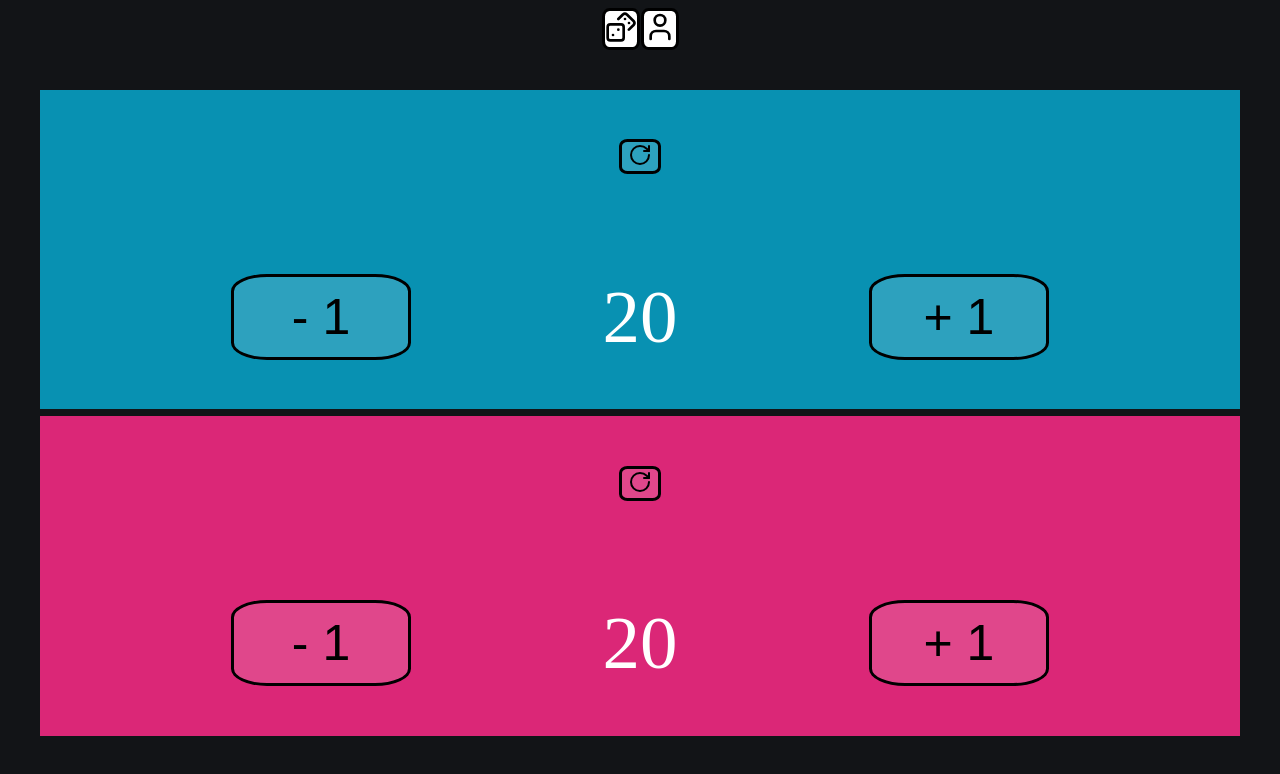
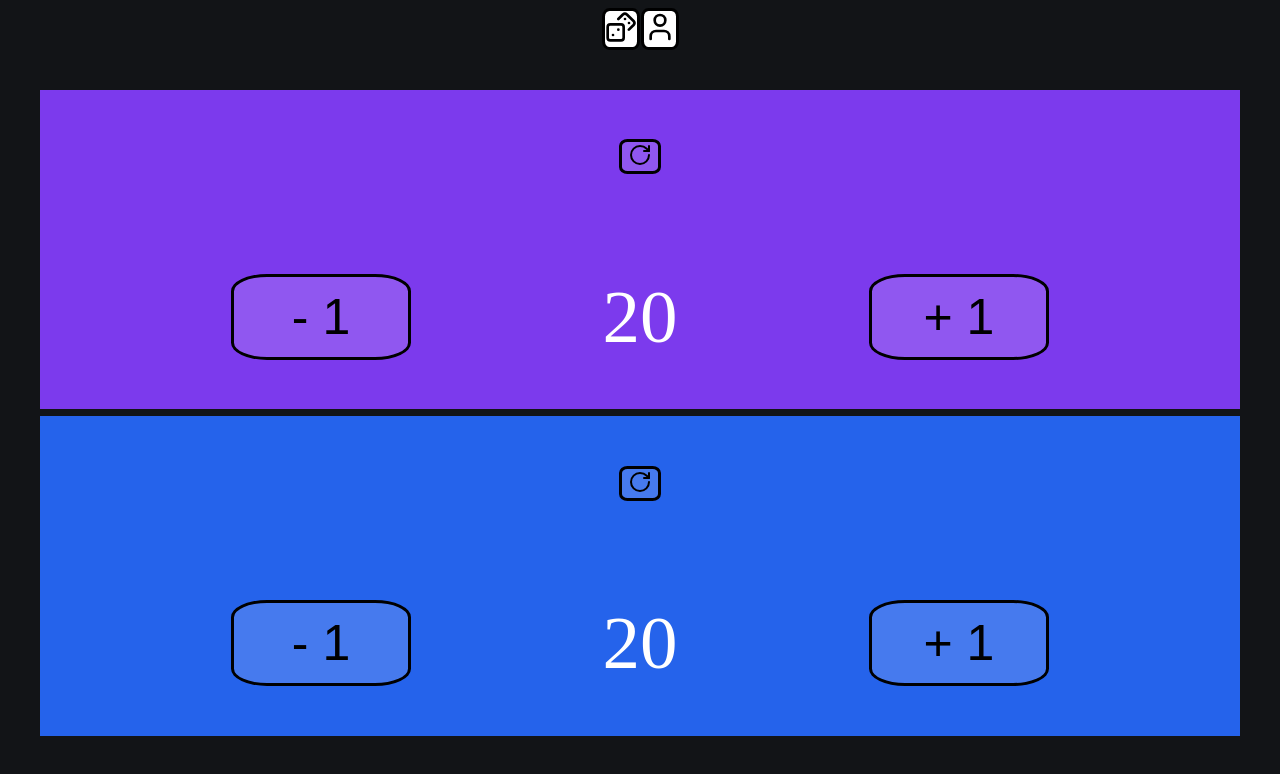
Before and after one commit to Travis613/mtg-life-tracker-web-app, a React (Vite) app in the folder life-counter/: page / in a window 1280 px wide. Shown: the top 774 px of the page. Built offline with nearby package versions, Linux system fonts and the light colour scheme.

Commit message:
made it so that every player has a unqiue color

```diff
--- a/life-counter/src/App.tsx
+++ b/life-counter/src/App.tsx
@@ -7,6 +7,16 @@ export default function () {
   const [playerAmount, setPlayerAmount] = useState(2);
 
   const playersArray = [...Array(playerAmount)];
+  const playerColors = [
+    "#7C3AED",
+    "#2563EB",
+    "#059669",
+    "#DC2626",
+    "#D97706",
+    "#0891B2",
+    "#DB2777",
+    "#4B5563",
+  ];
 
   const diceOptions = [
     <Dice1 className="dice" />,
@@ -19,21 +29,6 @@ export default function () {
 
   function rollDice() {
     return diceOptions[Math.floor(Math.random() * diceOptions.length)];
-  }
-
-  function applyRandomBackgroundColor() {
-    const playerColors = [
-      "#7C3AED",
-      "#2563EB",
-      "#059669",
-      "#DC2626",
-      "#D97706",
-      "#0891B2",
-      "#DB2777",
-      "#4B5563",
-    ];
-    let color = playerColors[Math.floor(Math.random() * playerColors.length)];
-    return color;
   }
 
   function handleChangingPlayerAmounts(newPlayerAmount: number) {
@@ -77,12 +72,10 @@ export default function () {
             style={{
               height: playerAmount === 3 ? "95%" : "45%",
               width: playerAmount === 2 ? "95%" : "30%",
+              backgroundColor: playerColors[index],
             }}
           >
-            <Counter
-              amountOfPlayers={playerAmount}
-              background={applyRandomBackgroundColor()}
-            />
+            <Counter amountOfPlayers={playerAmount} />
           </div>
         ))}
       </div>
--- a/life-counter/src/components/Counter.tsx
+++ b/life-counter/src/components/Counter.tsx
@@ -3,10 +3,9 @@ import { RotateCw } from "lucide-react";
 
 interface counterProps {
   amountOfPlayers: number;
-  background: string;
 }
 
-export function Counter({ amountOfPlayers, background }: counterProps) {
+export function Counter({ amountOfPlayers }: counterProps) {
   const [count, setCount] = useState<number>(amountOfPlayers > 2 ? 40 : 20);
   const [rotateAmount, setRotateAmount] = useState(0);
 
@@ -19,7 +18,6 @@ export function Counter({ amountOfPlayers, background }: counterProps) {
       style={{
         height: "100%",
         width: "100%",
-        backgroundColor: background,
         color: "white",
         display: "flex",
         flexDirection: "column",
```
